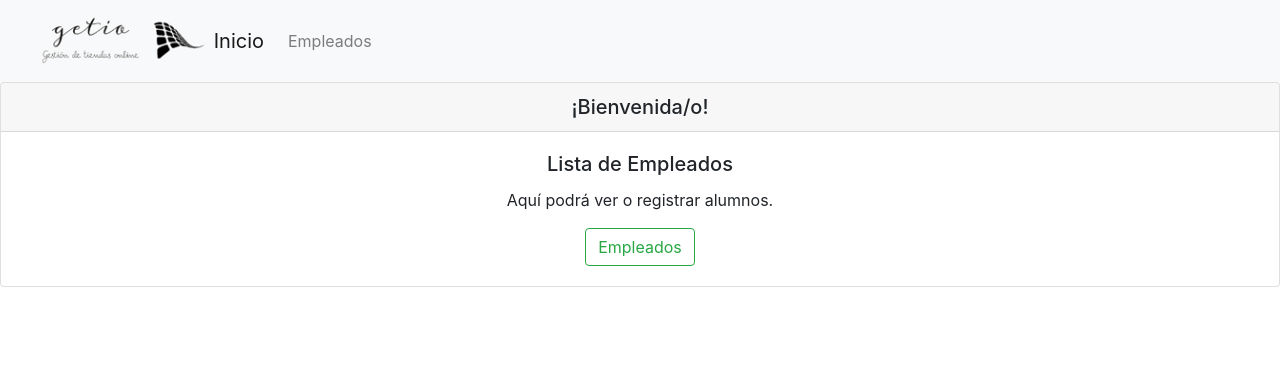
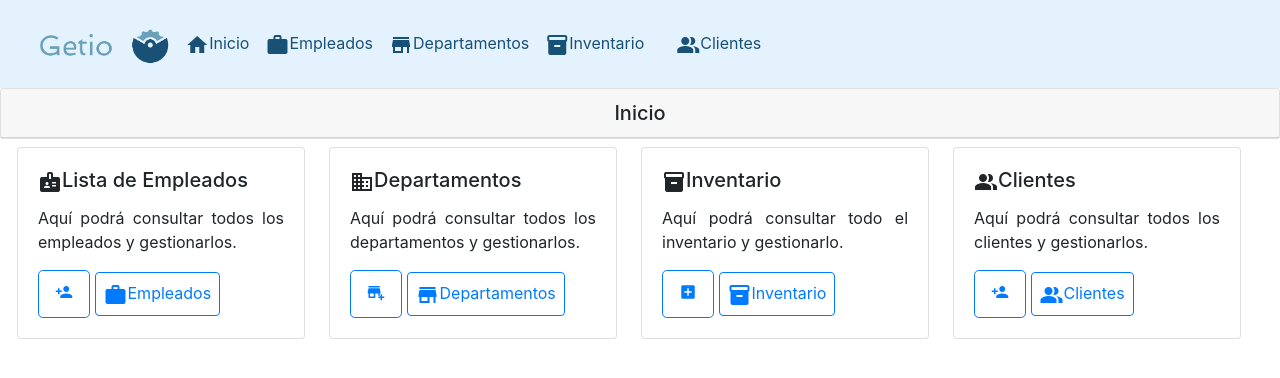
Before and after one commit to VayoSB/GestionDeTiendasOnline, a PHP site: page / in a window 1280 px wide. Shown: the top 378 px of the page. Run offline with PHP 8.4, Linux system fonts and the light colour scheme; style sheets or scripts are compiled from the project's sources.

Commit message:
Nuevo diseño

```diff
--- a/Views/Empleado/bienvenido.php
+++ b/Views/Empleado/bienvenido.php
@@ -1,8 +1,61 @@
 <div class="card text-center">
-  <h5 class="card-header">¡Bienvenida/o!</h5>
-  <div class="card-body">
-    <h5 class="card-title">Lista de Empleados</h5>
-    <p class="card-text">Aquí podrá ver o registrar alumnos.</p>
-    <a href="?controller=empleado&action=show" class="btn btn-outline-success">Empleados</a>
+  <h5 class="card-header">Inicio</h5>
+</div>
+
+<div class="row align-items-start p-2">
+  <div class="card ml-4 mr-4" style="width: 18rem;">
+    <div class="card-body">
+      <h5 class="card-title"><span class="material-icons align-middle">badge</span>Lista de Empleados</h5>
+      <p class="card-text text-justify">Aquí podrá consultar todos los empleados y gestionarlos.</p>
+      <a href="?controller=empleado&action=register"
+        class="btn btn-outline-primary btn-lg"
+        role="button" aria-disabled="true"><span class='material-icons md-18'>
+        person_add</span>
+		  </a>
+      <a href="?controller=empleado&action=show" class="btn btn-outline-primary p-2">
+      <span class="material-icons align-middle">work</span>Empleados</a>
+    </div>
+  </div>
+
+  <div class="card mr-4" style="width: 18rem;">
+    <div class="card-body">
+      <h5 class="card-title"><span class="material-icons align-middle">business</span>Departamentos</h5>
+      <p class="card-text text-justify">Aquí podrá consultar todos los departamentos y gestionarlos.</p>
+      <a href="?controller=empleado&action=register"
+        class="btn btn-outline-primary btn-lg"
+        role="button" aria-disabled="true"><span class='material-icons md-18'>
+        add_business</span>
+		  </a>
+      <a href="" class="btn btn-outline-primary p-2">
+      <span class="material-icons align-middle">store</span>Departamentos</a>
+    </div>
+  </div>
+
+  <div class="card mr-4" style="width: 18rem;">
+    <div class="card-body">
+      <h5 class="card-title"><span class="material-icons align-middle">inventory</span>Inventario</h5>
+      <p class="card-text text-justify">Aquí podrá consultar todo el inventario y gestionarlo.</p>
+      <a href="?controller=empleado&action=register"
+        class="btn btn-outline-primary btn-lg"
+        role="button" aria-disabled="true"><span class='material-icons md-18'>
+        add_box</span>
+		  </a>
+      <a href="" class="btn btn-outline-primary p-2">
+      <span class="material-icons align-middle">inventory</span>Inventario</a>
+    </div>
+  </div>
+
+  <div class="card mr-4" style="width: 18rem;">
+    <div class="card-body">
+      <h5 class="card-title"><span class="material-icons align-middle">people_alt</span>Clientes</h5>
+      <p class="card-text text-justify">Aquí podrá consultar todos los clientes y gestionarlos.</p>
+      <a href="?controller=empleado&action=register"
+        class="btn btn-outline-primary btn-lg"
+        role="button" aria-disabled="true"><span class='material-icons md-18'>
+        person_add</span>
+		  </a>
+      <a href="" class="btn btn-outline-primary p-2">
+      <span class="material-icons align-middle">people_alt</span>Clientes</a>
+    </div>
   </div>
 </div>
--- a/Views/Empleado/register.php
+++ b/Views/Empleado/register.php
@@ -51,7 +51,7 @@
     </tr>
     <tr>
       <td colspan="3">
-        <button type="submit" class="btn btn-outline-success">Guardar</button>
+        <button type="submit" class="btn btn-outline-primary">Guardar</button>
       </td>
     </tr>
   </table>
--- a/Views/Empleado/updateshow.php
+++ b/Views/Empleado/updateshow.php
@@ -33,7 +33,7 @@
 			</tr>
 			<tr>
 				<td colspan="4">
-					<button type="submit" class="btn btn-outline-success">Actualizar</button>
+					<button type="submit" class="btn btn-outline-primary">Actualizar</button>
 				</td>
 			</tr>
 		</table>
--- a/Views/Layouts/cabecera.php
+++ b/Views/Layouts/cabecera.php
@@ -1,15 +1,39 @@
 <!-- Cabecera de la página -->
-<nav class="navbar navbar-expand-lg navbar-light bg-light">
+<nav class="navbar navbar-expand-lg navbar-light" style="background-color: #e3f2fd;">
   <div class="container-fluid">
-    <img style="width: 15%;" src="../TiendaBootstrap/images/LogoGetio.png">
-    <a class="navbar-brand" href="?controller=empleado&action=index">Inicio</a>
+    <img style="width: 12%;" src="../TiendaBootstrap/images/LogoGetio.png">
     <button class="navbar-toggler" type="button" data-bs-toggle="collapse" data-bs-target="#navbarNav" aria-controls="navbarNav" aria-expanded="false" aria-label="Toggle navigation">
       <span class="navbar-toggler-icon"></span>
     </button>
     <div class="collapse navbar-collapse" id="navbarNav">
       <ul class="navbar-nav">
         <li class="nav-item">
-          <a class="nav-link" href="?controller=empleado&&action=show">Empleados</a>
+          <a class="nav-link-primary p-2" href="?controller=empleado&action=index" style="color:#195176;">
+          <span class="material-icons align-middle">home</span>Inicio</a>
+        </li>
+      </ul>
+      <ul class="navbar-nav">
+        <li class="nav-item">
+          <a class="nav-link-primary p-2" href="?controller=empleado&&action=show" style="color:#195176;">
+            <span class="material-icons align-middle">work</span>Empleados</a>
+        </li>
+      </ul>
+      <ul class="navbar-nav">
+        <li class="nav-item">
+          <a class="nav-link-primary p-2" href="" style="color:#195176;">
+            <span class="material-icons align-middle">store</span>Departamentos</a>
+        </li>
+      </ul>
+      <ul class="navbar-nav">
+        <li class="nav-item">
+          <a class="nav-link-primary p-2" href="" style="color:#195176;">
+            <span class="material-icons align-middle">inventory</span>Inventario</a>
+        </li>
+      </ul>
+      <ul class="navbar-nav">
+        <li class="nav-item">
+          <a class="nav-link-primary p-4" href="?controller=empleado&&action=show" style="color:#195176;">
+            <span class="material-icons align-middle">people_alt</span>Clientes</a>
         </li>
       </ul>
     </div>
```
Also changed, not shown: Views/Empleado/show.php (+6 -7 lines), images/LogoGetio.png, images/LogoGetioGrande.png (deleted), images/favicon.ico, style.scss (line endings or trailing spaces).
